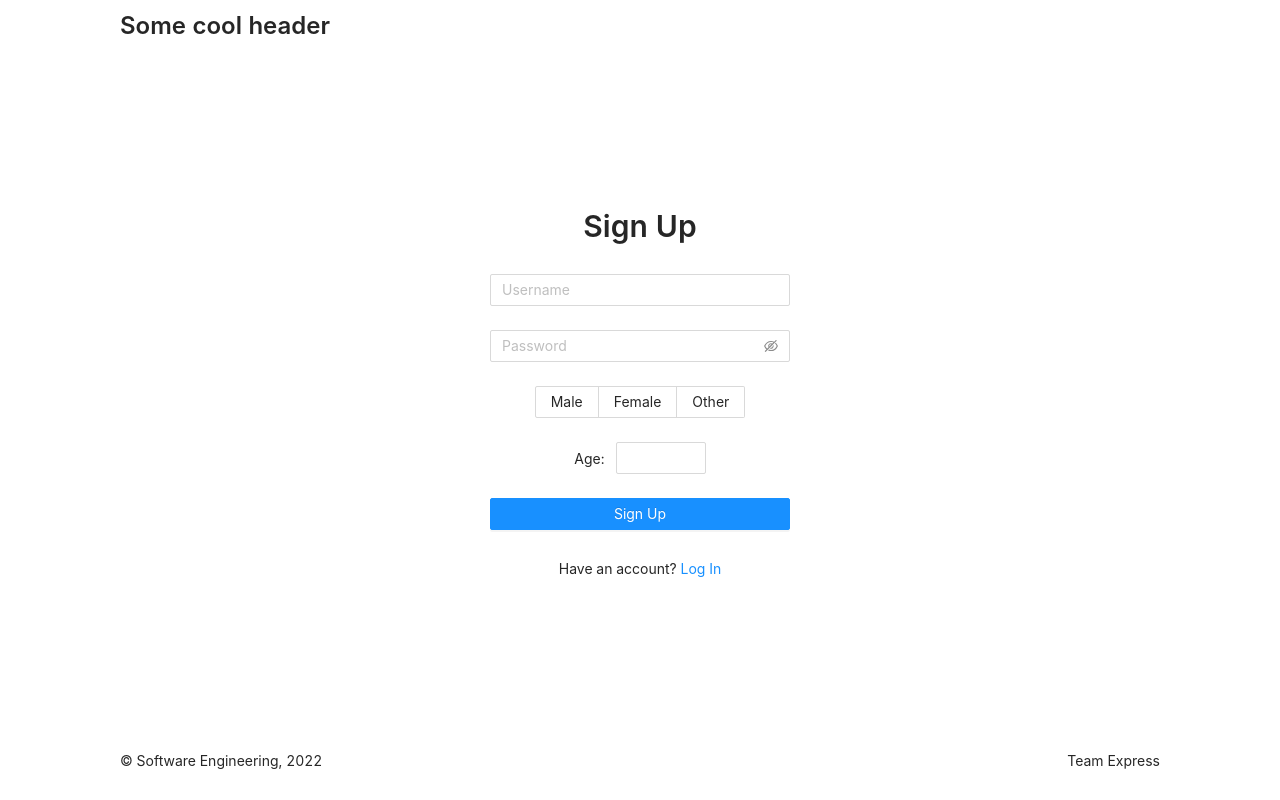
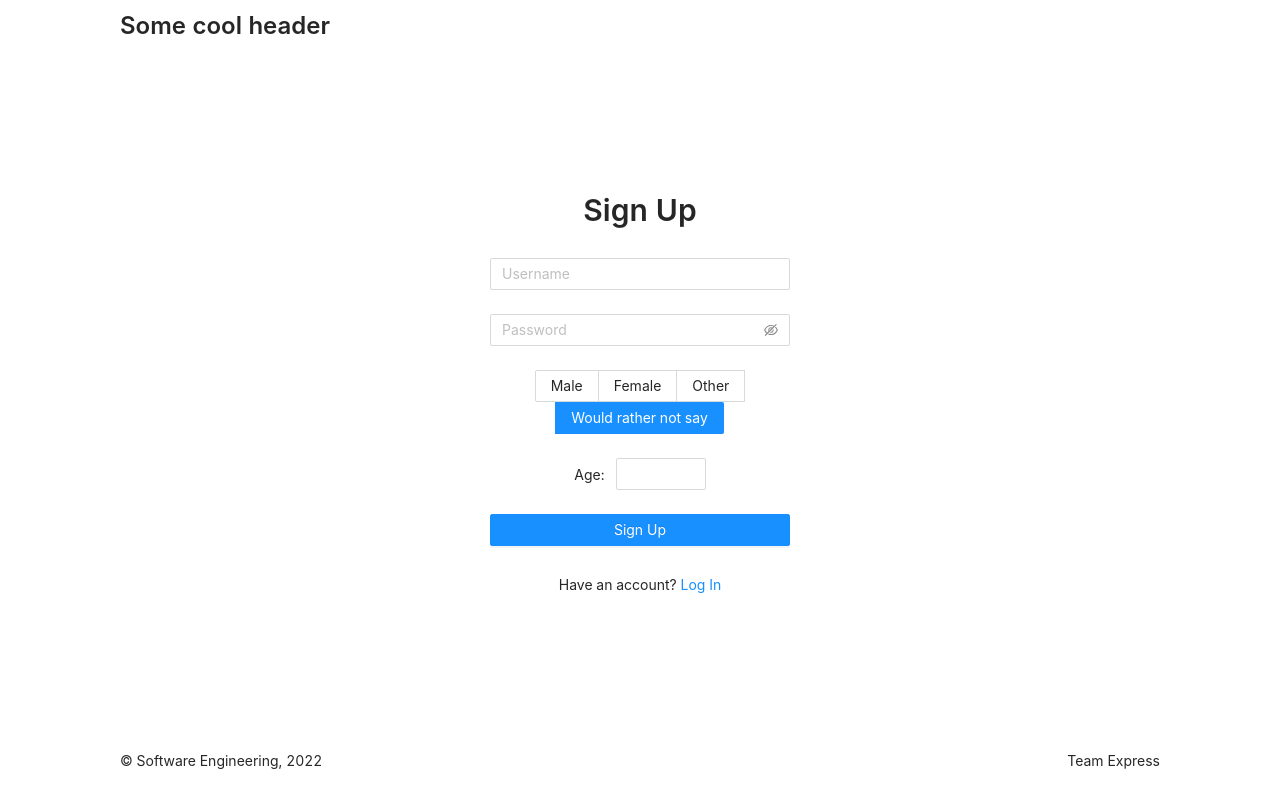
Before and after one commit to xbohdan/web-cbt, a React (Create React App) app in the folder webcbt-frontend/: page /registration in a window 1280 px wide. Built offline with nearby package versions, Linux system fonts and the light colour scheme.

Commit message:
Add new gender

```diff
--- a/webcbt-frontend/src/pages/Registration/Registration.tsx
+++ b/webcbt-frontend/src/pages/Registration/Registration.tsx
@@ -14,28 +14,30 @@ import './Registration.css';
 
 const {Title} = Typography;
 
+type gender = 'male' | 'female' | 'other' | 'would rather not say';
+
 interface Credentials {
   username: string;
   password: string;
-  gender: 'Male' | 'Female' | 'Other';
-  age: number;
+  gender: gender;
+  age?: number;
 }
 
 const Registration = () => {
-  const [isLoading, setIsLoading] = useState(false);
-  const [radioValue, setRadioValue] = useState(3);
+  const [isLoading, setIsLoading] = useState<boolean>(false);
+  const [radioValue, setRadioValue] = useState<gender>('would rather not say');
 
-  const onFinish = (credentials: Credentials) => {
+  const registerUser = (credentials: Credentials) => {
     console.log(credentials);
     setIsLoading(true);
   };
 
   // @ts-ignore
-  const onFinishFailed = (errorInfo) => {
+  const displayErrors = (errorInfo) => {
     console.log(errorInfo);
   };
 
-  const onRadioChange = (e: RadioChangeEvent) => {
+  const setGender = (e: RadioChangeEvent) => {
     setRadioValue(e.target.value);
   };
 
@@ -46,8 +48,8 @@ const Registration = () => {
       </div>
       <Form
         name="registrationForm"
-        onFinish={onFinish}
-        onFinishFailed={onFinishFailed}
+        onFinish={registerUser}
+        onFinishFailed={displayErrors}
         autoComplete="off"
         layout="horizontal"
       >
@@ -65,14 +67,18 @@ const Registration = () => {
         </Form.Item>
         <Form.Item name="gender">
           <Radio.Group
-            onChange={onRadioChange}
+            onChange={setGender}
+            defaultValue="would rather not say"
             value={radioValue}
             buttonStyle="solid"
             disabled={isLoading}
           >
-            <Radio.Button value={1}>Male</Radio.Button>
-            <Radio.Button value={2}>Female</Radio.Button>
-            <Radio.Button value={3}>Other</Radio.Button>
+            <Radio.Button value="male">Male</Radio.Button>
+            <Radio.Button value="female">Female</Radio.Button>
+            <Radio.Button value="other">Other</Radio.Button>
+            <Radio.Button value="would rather not say">
+              Would rather not say
+            </Radio.Button>
           </Radio.Group>
         </Form.Item>
         <Form.Item name="age">
```
Also changed, not shown: 1 other file (tests, documents, lock files or other folders).
